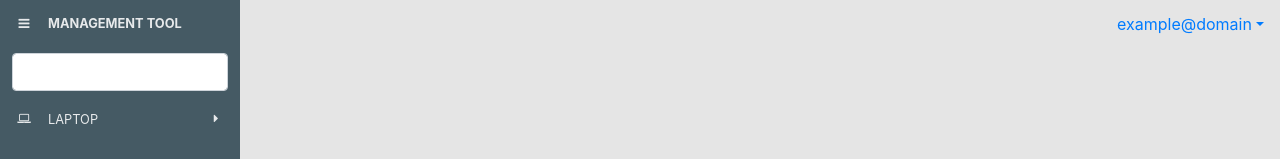
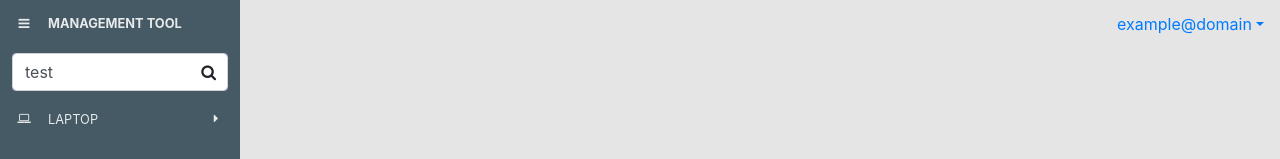
Before and after one commit to minhtrung2606-work/ng2-skeleton, an Angular app: page / in a window 1280 px wide. Shown: the top 159 px of the page. Built offline with nearby package versions, Linux system fonts and the light colour scheme.

Commit message:
Update SideBar component search box

```diff
--- a/src/app/components/side-bar/side-bar.component.css
+++ b/src/app/components/side-bar/side-bar.component.css
@@ -14,6 +14,8 @@
 }
 .side-bar-component .side-bar-search-box .search-control-wrapper {
   position: relative;
+  display: flex;
+  align-items: center;
 }
 .side-bar-component .side-bar-search-box .search-control {
   width: 90%;
@@ -27,3 +29,8 @@
 .side-bar-component .side-bar-search-box.collapsed .side-bar-menu-item {
   display: block;
 }
+.side-bar-component .side-bar-search-box .search-icon {
+  position: absolute;
+  top: auto;
+  right: 1.5rem;
+}
--- a/src/app/components/side-bar/side-bar.component.html
+++ b/src/app/components/side-bar/side-bar.component.html
@@ -13,10 +13,11 @@
                           (onMenuItemIconClicked)="onSideBarMenuItemIconClicked($event)">
       </side-bar-menu-item>
       <div class="search-control-wrapper">
-        <input class="form-control input-sm search-control">
+        <input type="text" class="form-control input-sm search-control" [formControl]="searchControl">
+        <i class="fa fa-search search-icon"></i>
       </div>
     </div>
-    <side-bar-menu-item *ngFor="let menuItem of menuItemList"
+    <side-bar-menu-item *ngFor="let menuItem of getMenuItemList()"
                         [menuItem]="menuItem"
                         [activeIcon]="activeIcon"
                         [inActiveIcon]="inActiveIcon"
--- a/src/app/components/side-bar/side-bar.component.ts
+++ b/src/app/components/side-bar/side-bar.component.ts
@@ -1,18 +1,22 @@
-import { Component, OnInit, Input, Output, EventEmitter } from '@angular/core';
+import { Component, OnInit, Input, Output, EventEmitter, OnDestroy } from '@angular/core';
 import { SideBarMenuItem } from './side-bar-menu-item/model/side-bar-menu-item';
+import { FormControl } from '@angular/forms';
 
 @Component({
   selector: 'side-bar',
   templateUrl: './side-bar.component.html',
   styleUrls: ['./side-bar.component.css']
 })
-export class SideBarComponent implements OnInit {
+export class SideBarComponent implements OnInit, OnDestroy {
   private currentMenuItem: SideBarMenuItem;
   private currentSubMenuItem: SideBarMenuItem;
 
   private collapsed: boolean;
   private headerMenuItem: SideBarMenuItem;
   private searchMenuItem: SideBarMenuItem;
+  private searchControl: FormControl;
+  private searchValueChangesUnSubscribe: any;
+  private menuItemListBk: Array<SideBarMenuItem>;
 
   @Input() activeIcon: string;
   @Input() inActiveIcon: string;
@@ -25,12 +29,25 @@ export class SideBarComponent implements OnInit {
     this.headerMenuItem = new SideBarMenuItem('Management Tool')
       .setIcon('fa-bars').setActive(true);
     this.searchMenuItem = new SideBarMenuItem('').setIcon('fa-search');
+    this.searchControl = new FormControl('test');
+  }
+
+  getMenuItemList(): Array<SideBarMenuItem> {
+    return this.menuItemList;
   }
 
   ngOnInit() {
     if (!this.menuItemList) {
       this.menuItemList = [];
     }
+
+    this.searchValueChangesUnSubscribe = this.searchControl.valueChanges.subscribe((value) => {
+      this.onSearchStrChanged(value);
+    });
+  }
+
+  ngOnDestroy() {
+    this.searchValueChangesUnSubscribe();
   }
 
   onSideBarMenuItemClicked(menuItem: SideBarMenuItem): void {
@@ -98,4 +115,10 @@ export class SideBarComponent implements OnInit {
     }
   }
 
+  private onSearchStrChanged(value) {
+    if (value) {
+      this.menuItemListBk = this.menuItemList.concat();
+    }
+  }
+
 }
--- a/src/app/components/side-bar/side-bar.module.ts
+++ b/src/app/components/side-bar/side-bar.module.ts
@@ -2,10 +2,13 @@ import { NgModule } from '@angular/core';
 import { CommonModule } from '@angular/common';
 import { SideBarComponent } from './side-bar.component';
 import { SideBarMenuItemComponent } from './side-bar-menu-item/side-bar-menu-item.component';
+import { FormsModule, ReactiveFormsModule } from '@angular/forms';
 
 @NgModule({
   imports: [
-    CommonModule
+    CommonModule,
+    FormsModule,
+    ReactiveFormsModule
   ],
   declarations: [SideBarComponent, SideBarMenuItemComponent],
   exports: [SideBarComponent, SideBarMenuItemComponent]
```
